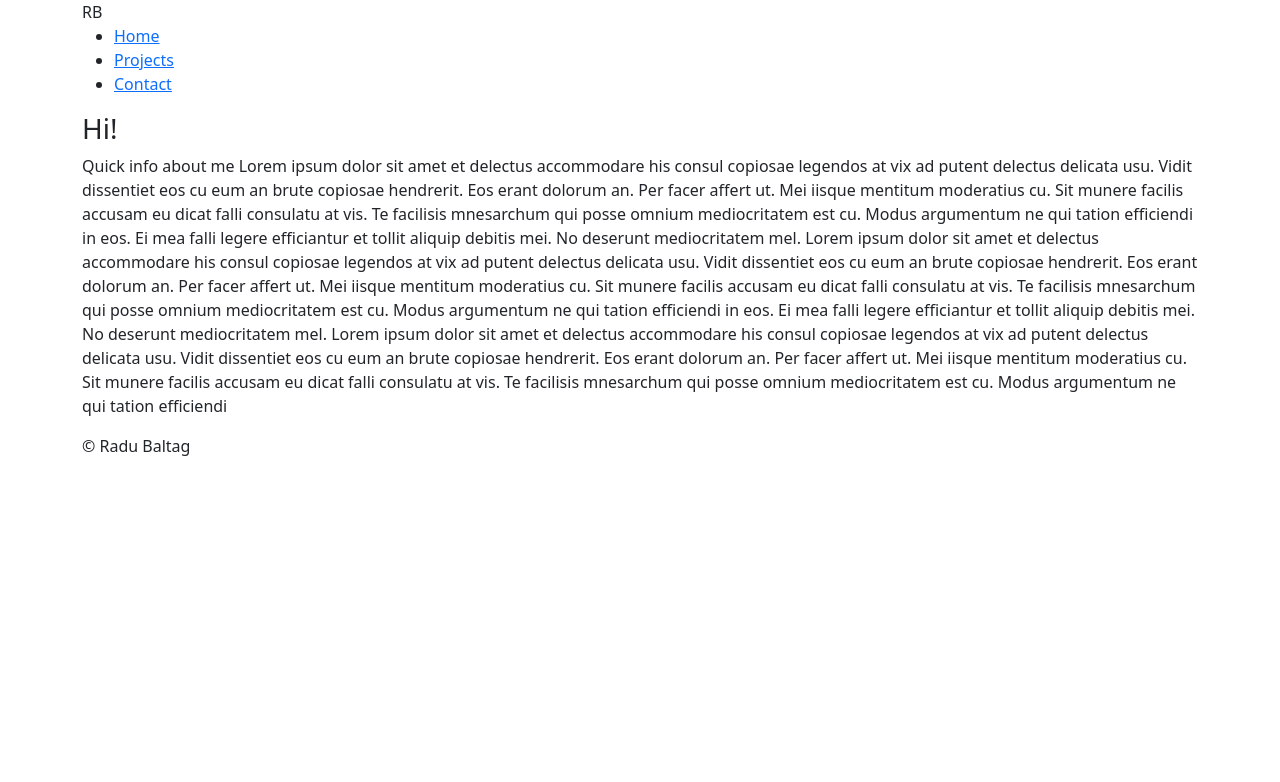
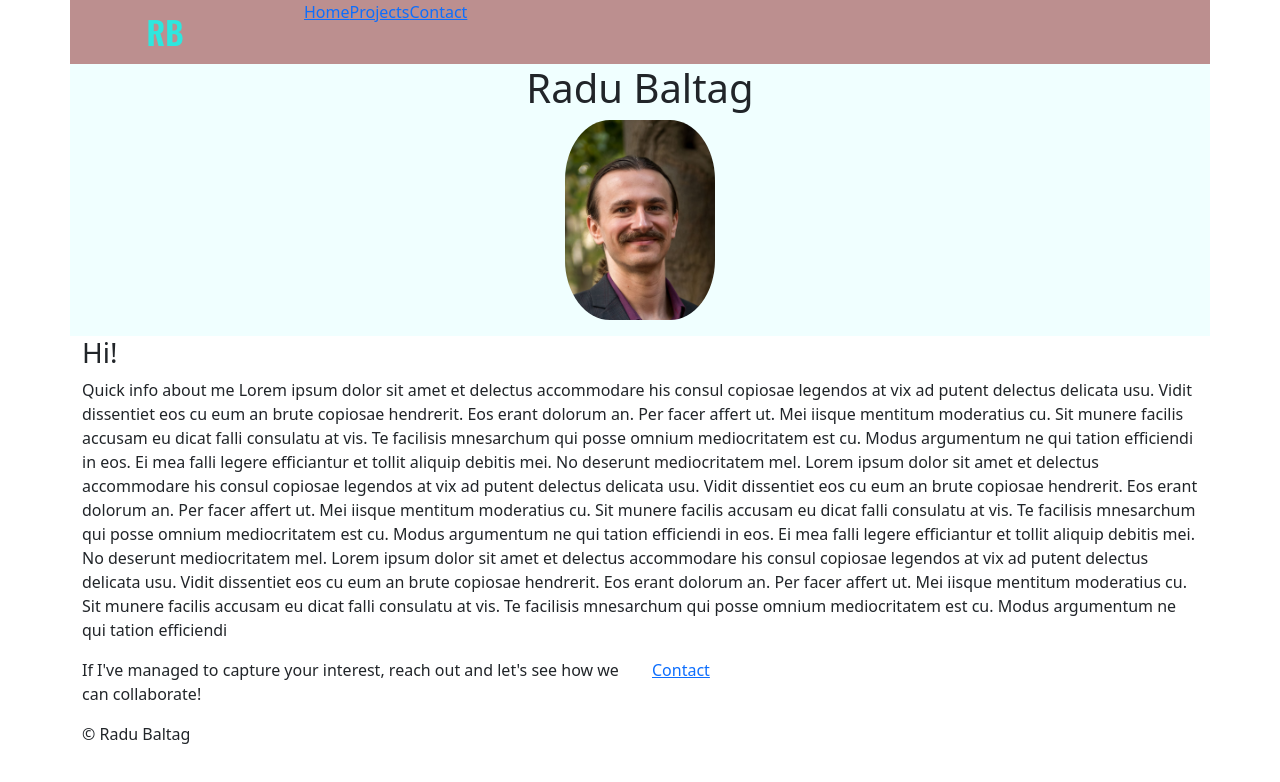
Before and after one commit to raduliviu/portfolio, a plain HTML site: page index.html in a window 1280 px wide. Drawn offline with nearby package versions, Linux system fonts and the light colour scheme.

Commit message:
Main bootstrap structure done

```diff
--- a/index.html
+++ b/index.html
@@ -10,49 +10,99 @@
         integrity="sha384-+0n0xVW2eSR5OomGNYDnhzAbDsOXxcvSN1TPprVMTNDbiYZCxYbOOl7+AMvyTG2x" crossorigin="anonymous">
 
     <link rel="stylesheet" type="text/css" href="style.css">
+    <link rel="preconnect" href="https://fonts.gstatic.com">
+    <link href="https://fonts.googleapis.com/css2?family=Oswald:wght@200;300;400;500;600;700&display=swap"
+        rel="stylesheet">
 </head>
+
+<!---
+TODO:
+    - Add ROW as not immediate child of Container, for ex:
+
+    div.container
+        header
+            section.row
+            section.row
+-->
 
 <body>
     <div class="container">
-        <header>
-            <div class="logo">RB</div>
-            <nav>
+        <header class="row">
+            <section class="col-12 header-nav">
+                <div class="row">
+                    <div class="logo col-2">
+                        <a href="index.html">RB</a>
+                    </div>
+                    <nav class="col-10">
                         <ul>
                             <li><a href="">Home</a></li>
                             <li><a href="">Projects</a></li>
                             <li><a href="">Contact</a></li>
                         </ul>
                     </nav>
-            <section>
-                <figure></figure>
+                </div>
+            </section>
+
+            <section class="col-12 header-img">
+                <div class="row">
+                    <h1 class="col-12">Radu Baltag</h1>
+                    <figure class="col-12">
+                        <img src="assets/me.jpg" alt="Picture of the author">
+                    </figure>
+                </div>
             </section>
         </header>
-        <main>
-            <section>
-                <h3>Hi!</h3>
-                <p>Quick info about me
+
+        <main class="row">
+            <section class="col-12 about">
+                <div class="row">
+                    <h3 class="col-12">Hi!</h3>
+                    <p class="col-12">Quick info about me
 
                         Lorem ipsum dolor sit amet et delectus accommodare his consul copiosae legendos at vix ad putent
-                    delectus delicata usu. Vidit dissentiet eos cu eum an brute copiosae hendrerit. Eos erant dolorum
+                        delectus delicata usu. Vidit dissentiet eos cu eum an brute copiosae hendrerit. Eos erant
+                        dolorum
                         an. Per facer affert ut. Mei iisque mentitum moderatius cu. Sit munere facilis accusam eu dicat
                         falli consulatu at vis. Te facilisis mnesarchum qui posse omnium mediocritatem est cu. Modus
                         argumentum ne qui tation efficiendi in eos. Ei mea falli legere efficiantur et tollit aliquip
-                    debitis mei. No deserunt mediocritatem mel. Lorem ipsum dolor sit amet et delectus accommodare his
+                        debitis mei. No deserunt mediocritatem mel. Lorem ipsum dolor sit amet et delectus accommodare
+                        his
                         consul copiosae legendos at vix ad putent delectus delicata usu. Vidit dissentiet eos cu eum an
-                    brute copiosae hendrerit. Eos erant dolorum an. Per facer affert ut. Mei iisque mentitum moderatius
-                    cu. Sit munere facilis accusam eu dicat falli consulatu at vis. Te facilisis mnesarchum qui posse
-                    omnium mediocritatem est cu. Modus argumentum ne qui tation efficiendi in eos. Ei mea falli legere
-                    efficiantur et tollit aliquip debitis mei. No deserunt mediocritatem mel. Lorem ipsum dolor sit amet
-                    et delectus accommodare his consul copiosae legendos at vix ad putent delectus delicata usu. Vidit
-                    dissentiet eos cu eum an brute copiosae hendrerit. Eos erant dolorum an. Per facer affert ut. Mei
+                        brute copiosae hendrerit. Eos erant dolorum an. Per facer affert ut. Mei iisque mentitum
+                        moderatius
+                        cu. Sit munere facilis accusam eu dicat falli consulatu at vis. Te facilisis mnesarchum qui
+                        posse
+                        omnium mediocritatem est cu. Modus argumentum ne qui tation efficiendi in eos. Ei mea falli
+                        legere
+                        efficiantur et tollit aliquip debitis mei. No deserunt mediocritatem mel. Lorem ipsum dolor sit
+                        amet
+                        et delectus accommodare his consul copiosae legendos at vix ad putent delectus delicata usu.
+                        Vidit
+                        dissentiet eos cu eum an brute copiosae hendrerit. Eos erant dolorum an. Per facer affert ut.
+                        Mei
                         iisque mentitum moderatius cu. Sit munere facilis accusam eu dicat falli consulatu at vis. Te
                         facilisis mnesarchum qui posse omnium mediocritatem est cu. Modus argumentum ne qui tation
                         efficiendi</p>
+                </div>
             </section>
-            <section></section>
+
+            <section class="col-12 call-me">
+                <div class="row">
+                    <div class="col">
+                        <p>If I've managed to capture your interest, reach out and let's see how we can collaborate!</p>
+                    </div>
+                    <div class="col">
+                        <a href="contact.html">Contact</a>
+                    </div>
+                </div>
+            </section>
+
         </main>
-        <footer>
-            © Radu Baltag
+
+        <footer class="row">
+
+            <p class="col">© Radu Baltag</p>
+
         </footer>
     </div>
 
--- a/style.css
+++ b/style.css
@@ -0,0 +1,43 @@
+body {
+    margin: 0;
+    padding: 0;
+
+}
+
+img {
+   max-width: 150px;
+   border-radius: 30%;
+}
+
+.logo {
+    font-family: 'Oswald', sans-serif;
+
+    line-height: 2em;
+    font-size: 2em;
+    font-weight: 600;
+    text-align: center;
+
+}
+
+.logo a {
+    text-decoration: none;
+    color: rgba(7, 255, 243, 0.788);
+}
+
+header {
+    background-color: azure;
+}
+
+.header-nav {
+    min-height: 50px;
+    background-color: rosybrown;
+}
+
+.header-img {
+    text-align: center;
+}
+
+.header-nav ul {
+    list-style-type: none;
+    display: flex;
+}
```
Lines whose indentation alone changed are shown as unchanged.
